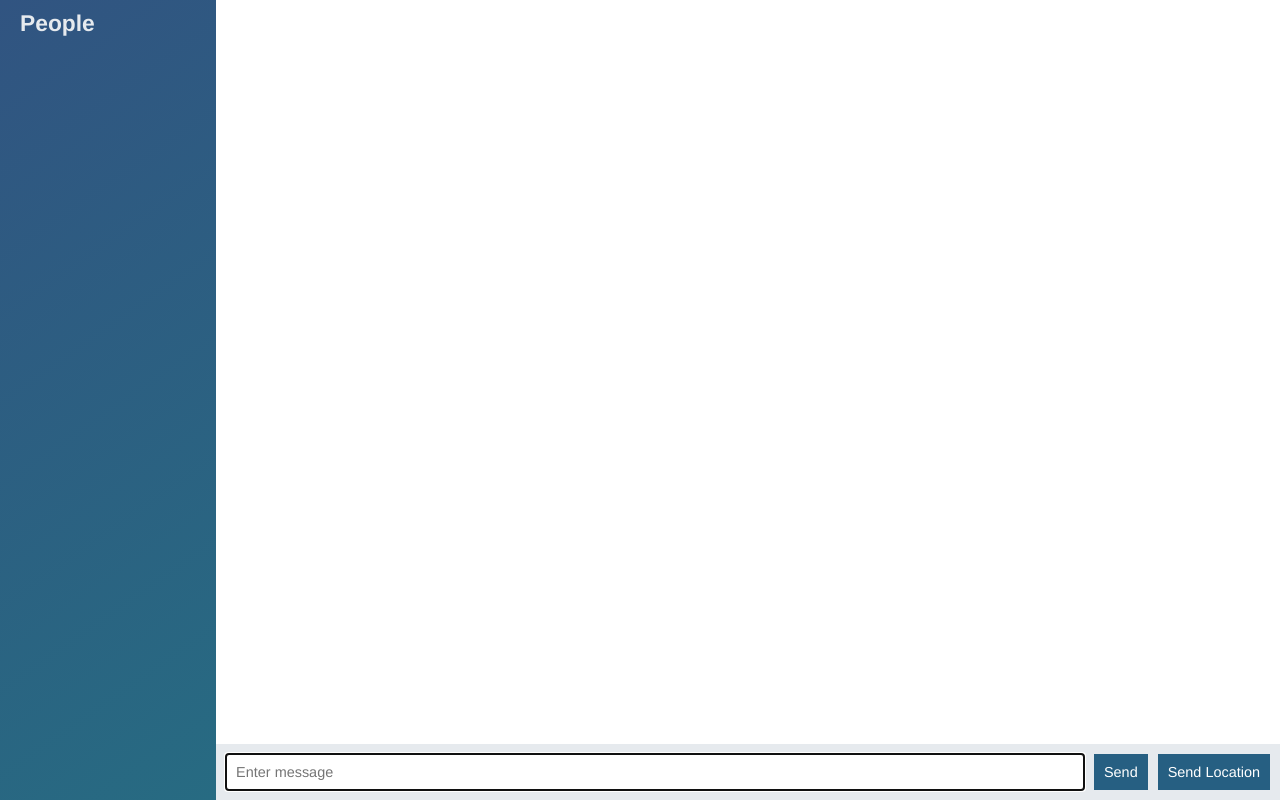
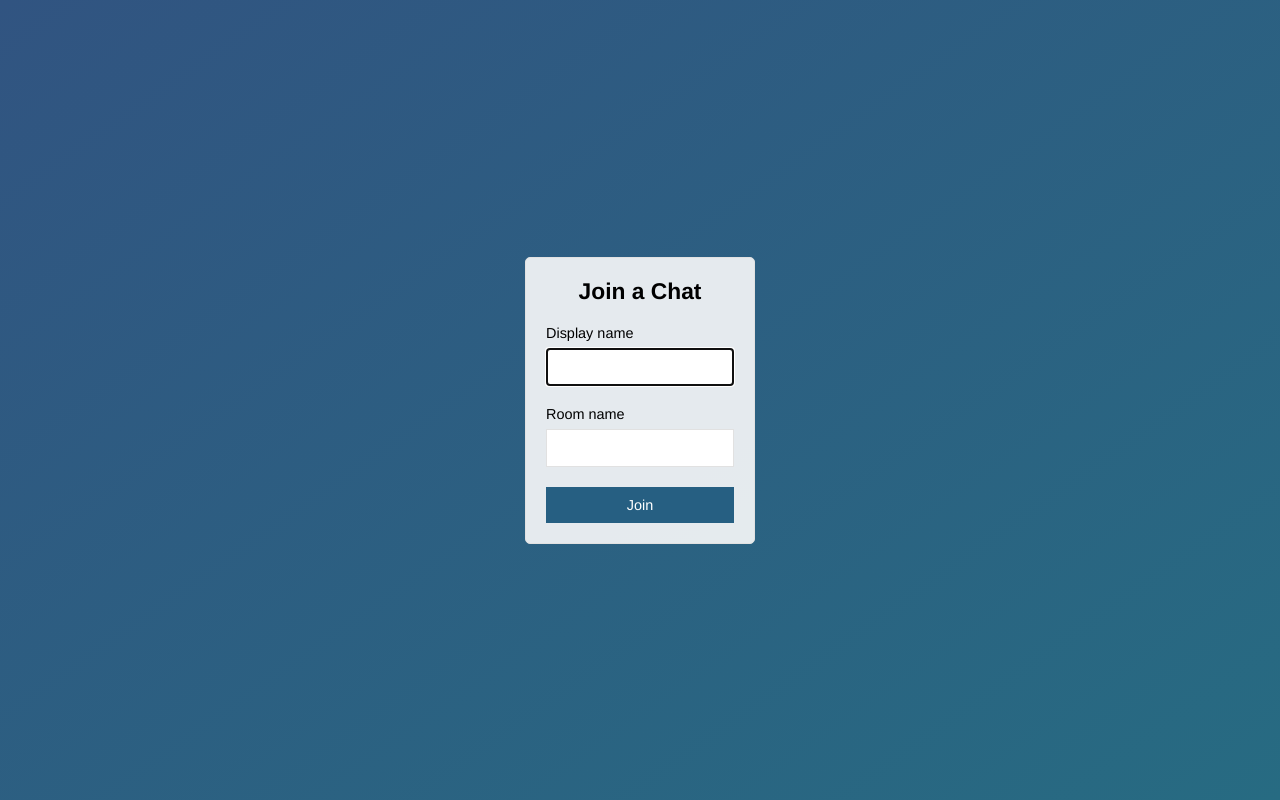
Before and after one commit to ViljoenJG/chat-app, a website: page public/index.html in a window 1280 px wide. Drawn offline with nearby package versions, Linux system fonts and the light colour scheme; no server answers.

Commit message:
add join page

```diff
--- a/public/index.html
+++ b/public/index.html
@@ -2,64 +2,29 @@
 <html>
   <head>
     <meta charset="utf-8">
-    <title>Chat App</title>
+    <meta name="viewport" content="width=device-width, inital-scale=1, user-scalable=no">
+    <title>Join | ChatApp</title>
 
     <link rel="stylesheet" href="/css/styles.css">
   </head>
-  <body class="chat">
-
-    <div class="chat__sidebar">
-      <h3>People</h3>
-      <div id="users"></div>
+  <body class="centered-form">
+    <div class="centered-form__form">
+      <form action="/chat.html">
+        <div class="form-field">
+          <h3>Join a Chat</h3>
+        </div>
+        <div class="form-field">
+          <label>Display name</label>
+          <input type="text" name="name" autofocus>
+        </div>
+        <div class="form-field">
+          <label>Room name</label>
+          <input type="text" name="room">
+        </div>
+        <div class="form-field">
+          <button>Join</button>
+        </div>
+      </form>
     </div>
-
-    <div class="chat__main">
-      <ol id="messages" class="chat__messages"></ol>
-
-      <div class="chat__footer">
-        <form id="message-form">
-          <input type="text"
-                 name="message"
-                 placeholder="Enter message"
-                 autofocus autocomplete="off"/>
-          <button>Send</button>
-        </form>
-        <button name="send-location">Send Location</button>
-      </div>
-    </div>
-
-    <script type="text/template" id="message-template">
-      <li class="message">
-        <div class="message__title">
-          <h4>{{ from }}</h4>
-          <span>{{ createdAt }}</span>
-        </div>
-
-        <div class="message__body">
-          <p>{{ text }}</p>
-        </div>
-      </li>
-    </script>
-
-    <script type="text/template" id="location-message-template">
-      <li class="message">
-        <div class="message__title">
-          <h4>{{ from }}</h4>
-          <span>{{ createdAt }}</span>
-        </div>
-
-        <div class="message__body">
-          <p>
-            <a href="{{url}}" target="_blank">My current location</a>
-          </p>
-        </div>
-      </li>
-    </script>
-
-    <script src="/socket.io/socket.io.js"></script>
-    <script src="/js/libs/jquery-3.2.1.min.js"></script>
-    <script src="/js/libs/moment.min.js"></script>
-    <script src="/js/libs/mustache.min.js"></script>
-    <script src="/js/app.js"></script>
   </body>
 </html>
```
Also changed, not shown: public/chat.html (added, +66 -0 lines), public/js/chat.js (renamed from public/js/app.js).
